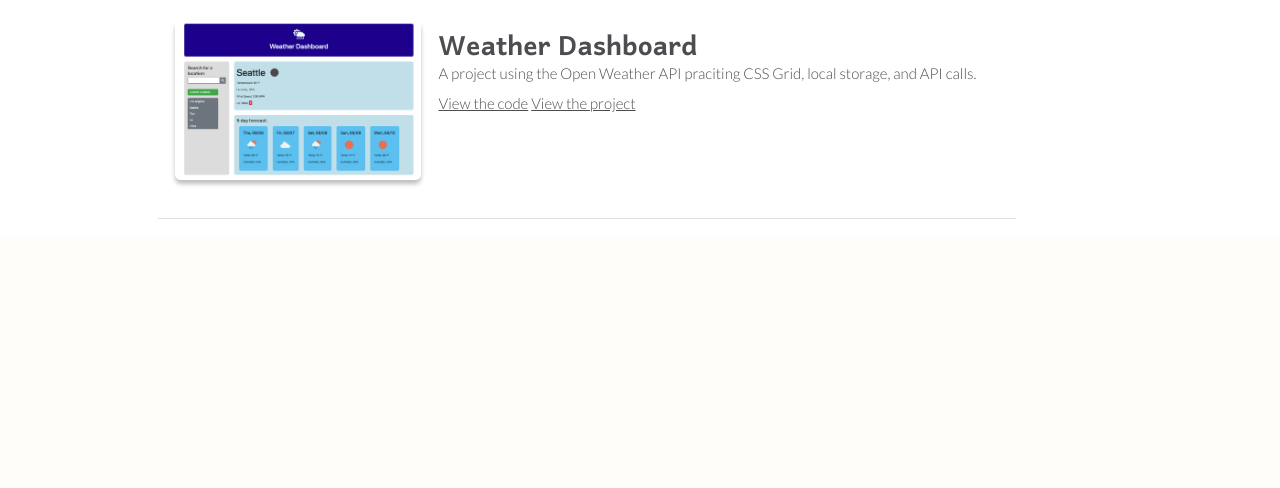
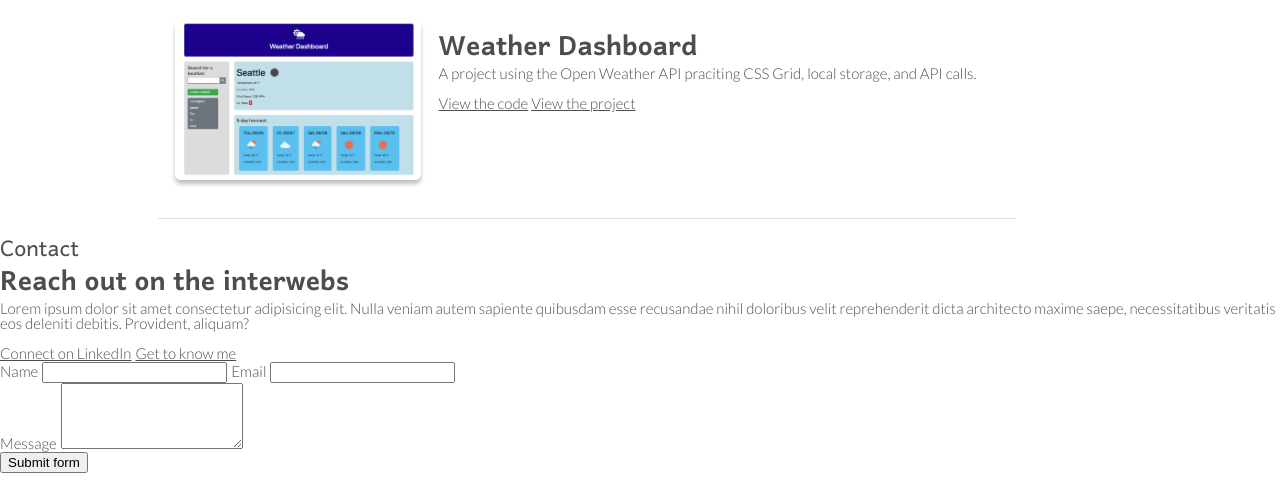
Before and after one commit to zapponejosh/joshzappone.tech, a Node server app: page / in a window 1280 px wide. Shown: the part 1598-2086 px from the top of the page. Before the commit the page ends 1817 px from the top, so only its background shows below. Run offline with Node 20, Linux system fonts and the light colour scheme; some libraries are stand-ins or nearby versions.

Commit message:
html and partial for form created

```diff
--- a/public/js/index.js
+++ b/public/js/index.js
@@ -0,0 +1,9 @@
+const form = document.getElementById('contact');
+const log = document.getElementById('response');
+
+function logSubmit(event) {
+  log.textContent = `Form Submitted! Time stamp: ${event.timeStamp}`;
+  event.preventDefault();
+}
+
+form.addEventListener('submit', logSubmit);
--- a/views/index.handlebars
+++ b/views/index.handlebars
@@ -15,4 +15,6 @@
 <br>
 {{> projects}}
 
+{{> contact}}
+
 {{> footer}}
--- a/views/layouts/main.handlebars
+++ b/views/layouts/main.handlebars
@@ -23,5 +23,5 @@
   {{{ body }}}
 
 </body>
-
+<script src="/js/index.js"></script>
 </html>
--- /dev/null
+++ b/views/partials/contact.handlebars
@@ -0,0 +1,34 @@
+<section class="contact-section">
+  <h3 class="section-title">Contact</h3>
+
+  <div class="contact-tiles">
+    <div class="tile">
+      <h2 class="tile-header">Reach out on the interwebs</h2>
+      <p>Lorem ipsum dolor sit amet consectetur adipisicing elit. Nulla veniam autem sapiente quibusdam esse recusandae
+        nihil doloribus velit reprehenderit dicta architecto maxime saepe, necessitatibus veritatis eos deleniti
+        debitis. Provident, aliquam?</p>
+
+      <a href="#" class="contact-link">Connect on LinkedIn</a>
+      <a href="#" class="contact-link">Get to know me</a>
+    </div>
+    <div class="tile">
+      <form action="/" id="contact">
+        <div class="form-group">
+          <label for="name">Name</label>
+          <input type="text" class="form-control" name="name" id="name" aria-describedby="nameInput" required>
+
+          <label for="email">Email</label>
+          <input type="email" class="form-control" name="email" id="email" aria-describedby="emailInput" required>
+        </div>
+        <div class="form-group">
+          <label for="message">Message</label>
+          <textarea class="form-control" name="message" id="message" rows="4" required></textarea>
+        </div>
+        <div class="form-group">
+          <button type="submit">Submit form</button>
+          <p id="response"></p>
+        </div>
+      </form>
+    </div>
+  </div>
+</section>
--- a/views/partials/footer.handlebars
+++ b/views/partials/footer.handlebars
@@ -0,0 +1,3 @@
+<footer>
+  <div class="links"></div>
+</footer>
```
